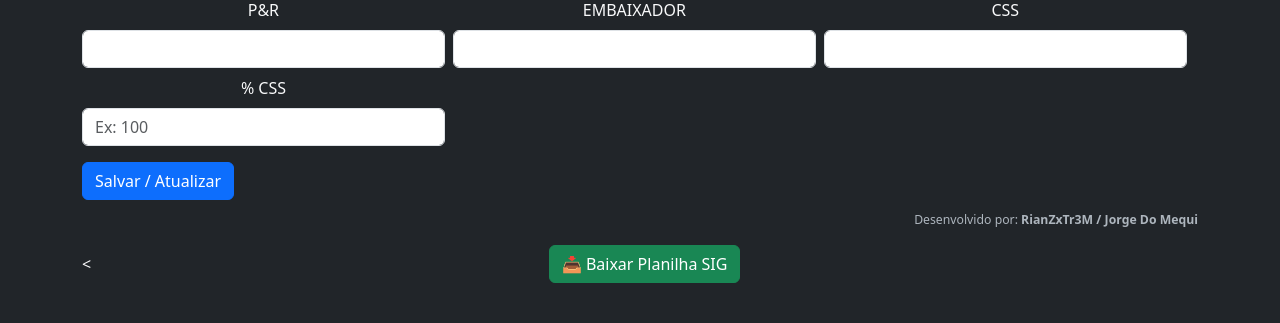
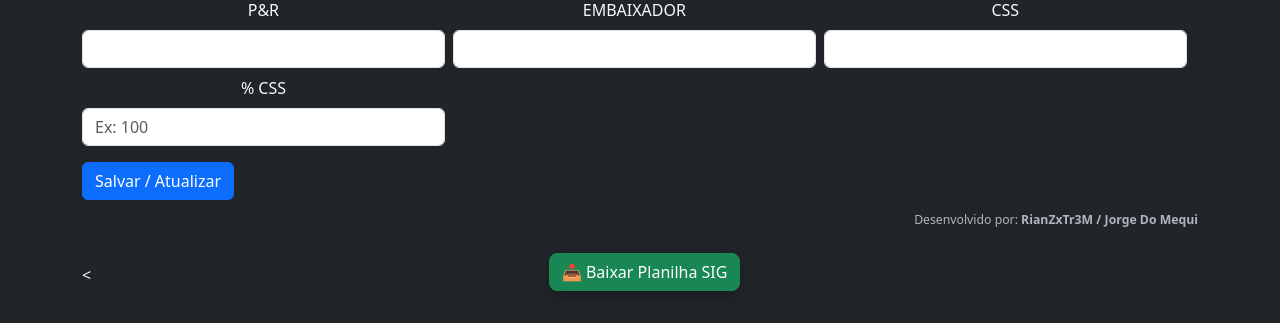
Before and after one commit to Loirin12/planilha-rdm-site-, a Flask app: page /planilha-sig in a window 1280 px wide. Shown: the part 290-613 px from the top of the page. Run offline with Flask 3, Linux system fonts and the light colour scheme; the visitor is signed in with stand-in values (Sample User, id 1); data that the repository does not hold is empty; some libraries are stand-ins or nearby versions.

Commit message:
Style download button alignment and design
Add styles for download button alignment and appearance

```diff
--- a/static/style.css
+++ b/static/style.css
@@ -210,6 +210,21 @@ th {
   font-weight: 500;
 }
 
+/* Texto do criador já está à direita, então alinhamos o botão igual */
+.botao-download {
+    display: flex;
+    justify-content: flex-end; /* joga para direita */
+    margin-top: 8px; /* espaço abaixo do nome do criador */
+    margin-bottom: 15px;
+}
+
+/* Opcional: deixar botão mais profissional no seu dashboard dark */
+.botao-download .btn {
+    box-shadow: 0 4px 12px rgba(0, 0, 0, 0.25);
+    border-radius: 8px;
+    font-weight: 500;
+}
+
 
 /* 🚫 TABELA TOTALMENTE VISUAL */
 #tabela {
```
